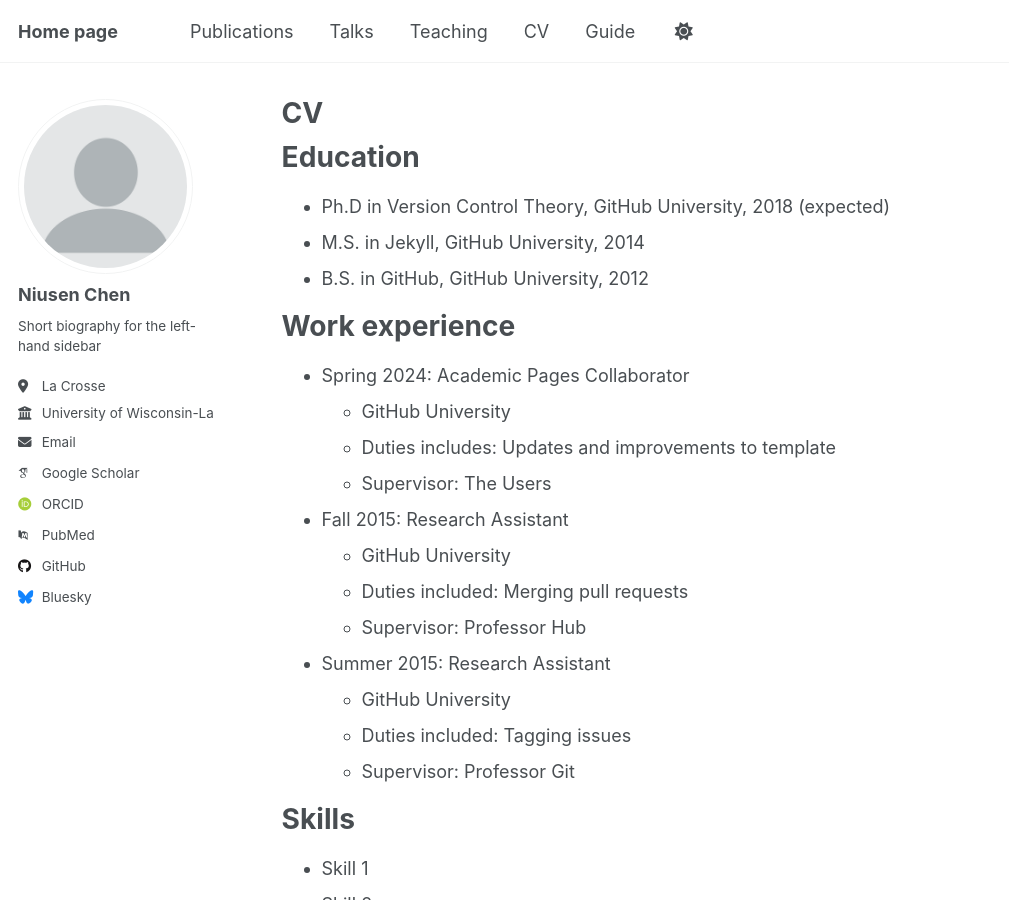
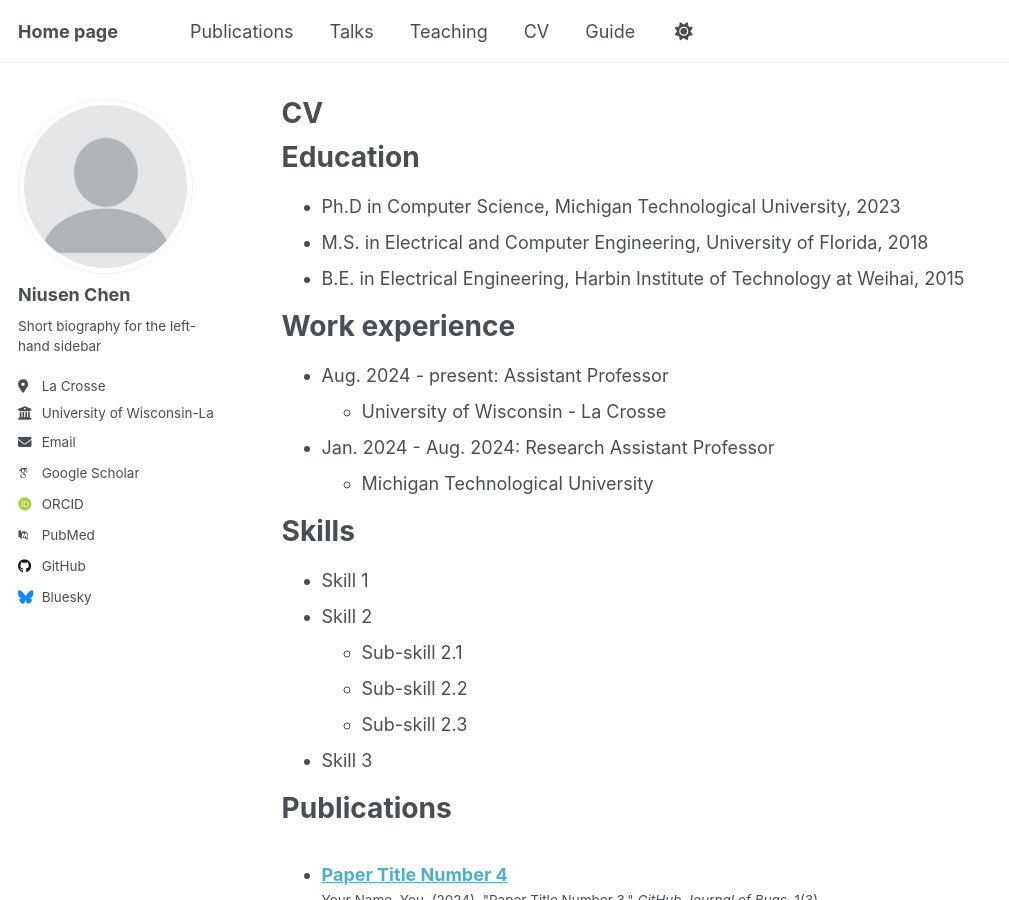
Before and after one commit to niusenc/niusenc.github.io, a Jekyll site: the page built from _pages/cv.md, in a window 1280 px wide and 900 px high. Shown: the whole window, without its empty margins (0-1009 px from the left). Built offline with Jekyll 4.4.1, drawn with Linux system fonts in a browser that asks for light colours; some web fonts are replaced.

Commit message:
Update cv.md

```diff
--- a/_pages/cv.md
+++ b/_pages/cv.md
@@ -11,26 +11,17 @@ redirect_from:
 
 Education
 ======
-* Ph.D in Version Control Theory, GitHub University, 2018 (expected)
-* M.S. in Jekyll, GitHub University, 2014
-* B.S. in GitHub, GitHub University, 2012
+* Ph.D in Computer Science, Michigan Technological University, 2023
+* M.S. in Electrical and Computer Engineering, University of Florida, 2018
+* B.E. in Electrical Engineering, Harbin Institute of Technology at Weihai, 2015
 
 Work experience
 ======
-* Spring 2024: Academic Pages Collaborator
-  * GitHub University
-  * Duties includes: Updates and improvements to template
-  * Supervisor: The Users
+* Aug. 2024 - present: Assistant Professor
+  * University of Wisconsin - La Crosse
 
-* Fall 2015: Research Assistant
-  * GitHub University
-  * Duties included: Merging pull requests
-  * Supervisor: Professor Hub
-
-* Summer 2015: Research Assistant
-  * GitHub University
-  * Duties included: Tagging issues
-  * Supervisor: Professor Git
+* Jan. 2024 - Aug. 2024: Research Assistant Professor
+  * Michigan Technological University
 
 Skills
 ======
```
